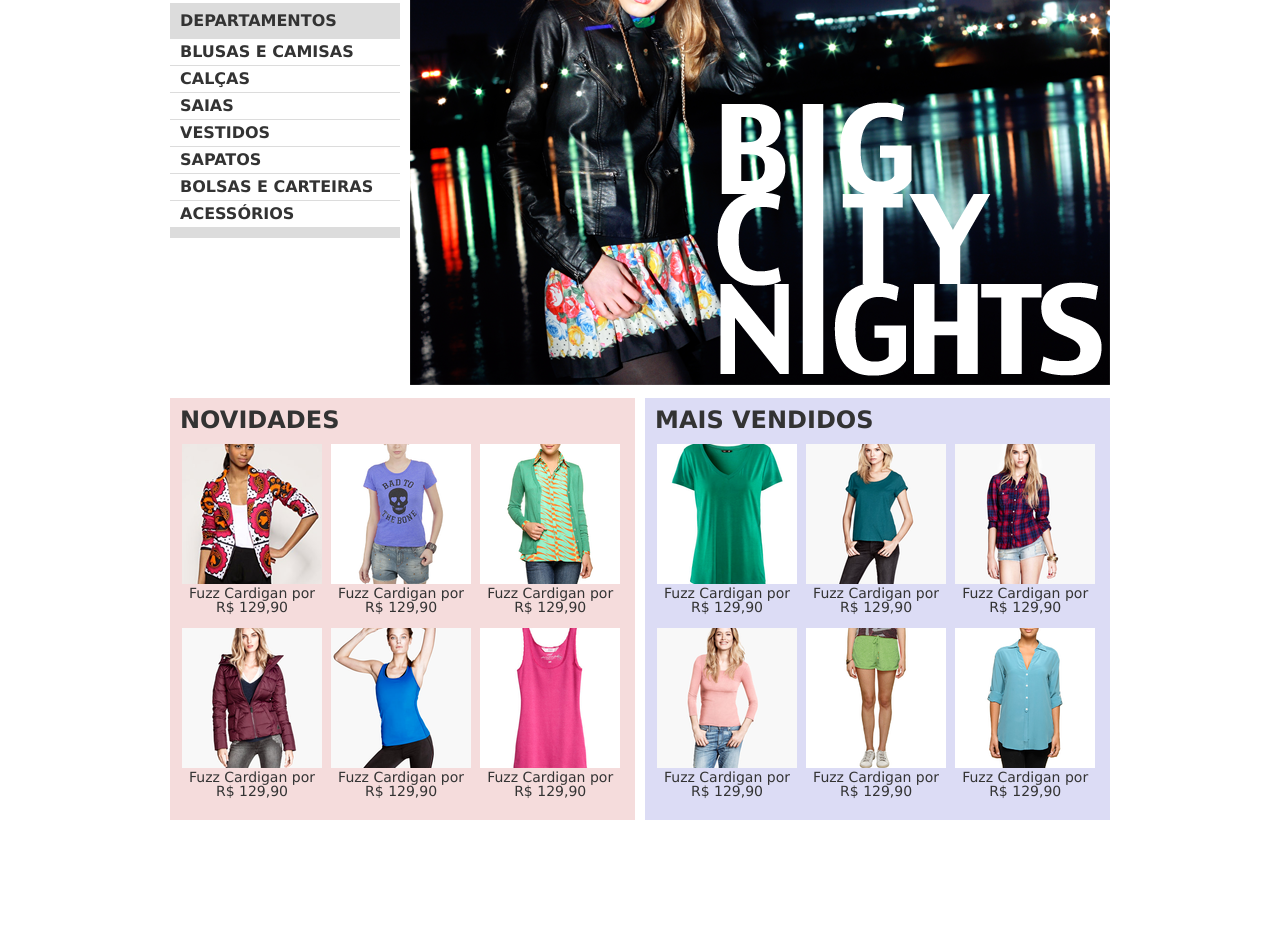
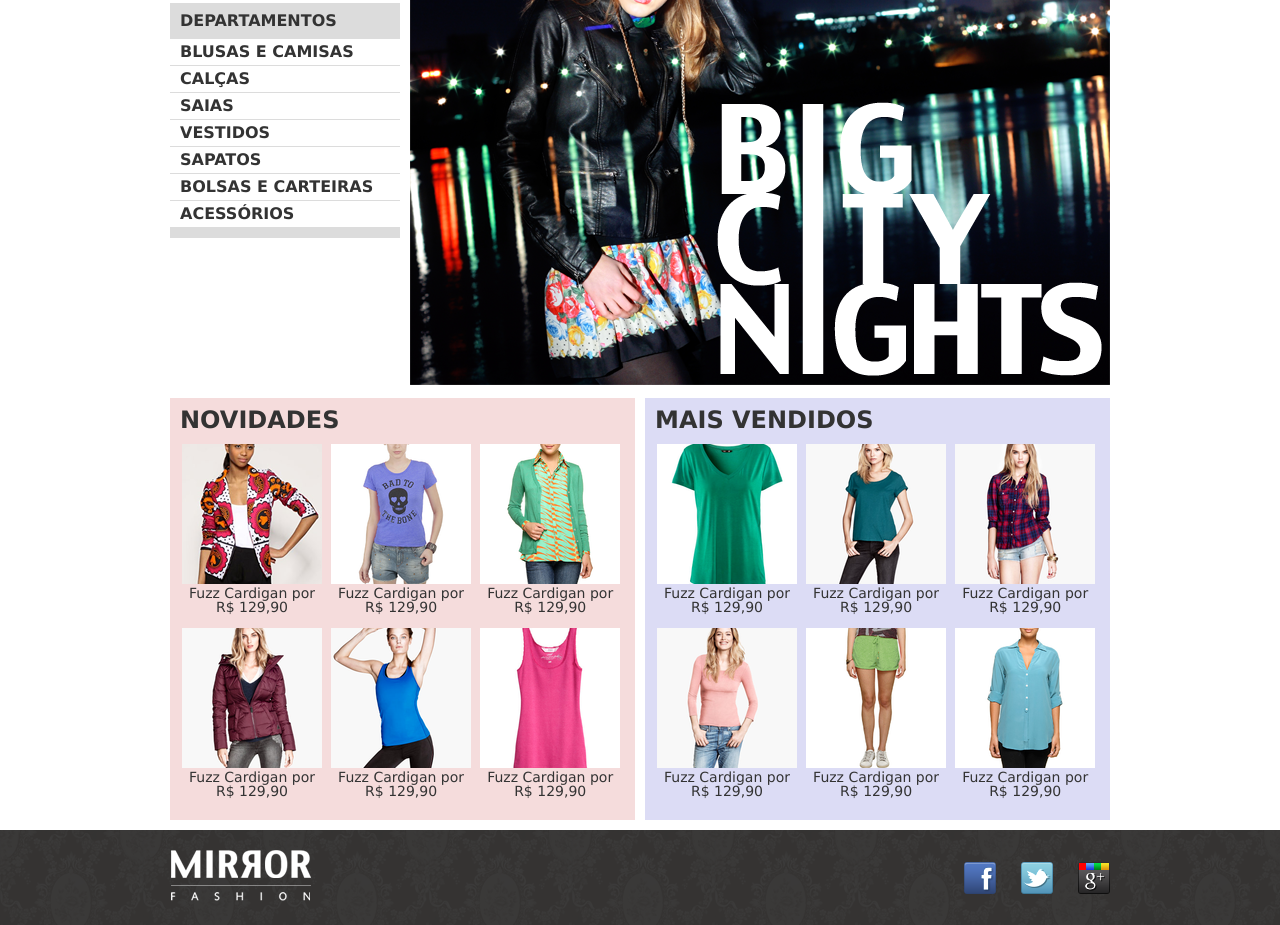
Before and after one commit to RafaelaOliveira21/Mirror-Fashion, a plain HTML site: page Index.html in a window 1280 px wide. Shown: the part 193-1118 px from the top of the page. Before the commit the page ends 1023 px from the top, so only its background shows below. Drawn offline with Linux system fonts and the light colour scheme.

Commit message:
Update Mirror Fashion

```diff
--- a/Css/Style.css
+++ b/Css/Style.css
@@ -120,3 +120,45 @@ header {
    text-align: center;
    text-decoration: none;
 }
+
+footer {
+   background-image: url(/mirrorfashion/img/fundo-rodape.png);
+   clear: both;
+   padding: 20px 0;
+}
+
+.social a {
+   /* Tamanho da imagem */
+   height: 32px;
+   width: 32px;
+   /* Image replacement */
+   display: block;
+   text-indent: -9999px;
+}
+
+.social a[href*="facebook.com"] {
+   background-image: url(/mirrorfashion/img/facebook.png);
+}
+
+.social a[href*="twitter.com"] {
+   background-image: url(/mirrorfashion/img/twitter.png);
+}
+
+.social a[href*="plus.google.com"] {
+   background-image: url(/mirrorfashion/img/googleplus.png);
+}
+
+footer .container {
+   position: relative;
+}
+
+.social {
+   position: absolute;
+   top: 12px;
+   right: 0;
+}
+
+.social li {
+   float: left;
+   margin-left: 25px;
+}
--- a/Index.html
+++ b/Index.html
@@ -206,6 +206,15 @@
 
     <footer>
         <!-- Conteúdo do rodapé -->
+        <div class="container">
+            <img src="/mirrorfashion/img/logo-rodape.png" alt="Logo da Mirror Fashion">
+
+            <ul class="social">
+                <li> <a href="https://www.facebook.com/mirrorfashion"> Facebook </a> </li>
+                <li> <a href="https://twitter.com/mirrorfashion"> Twitter </a> </li>
+                <li> <a href="https://plus.google.com/mirrorfashion"> Google+ </a> </li>
+            </ul>
+        </div>
     </footer>
 </body>
 </html>
```
Also changed, not shown: Sobre.html (+1 -1 lines).
